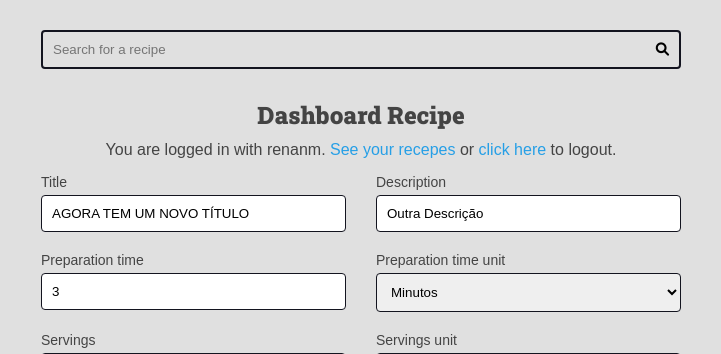
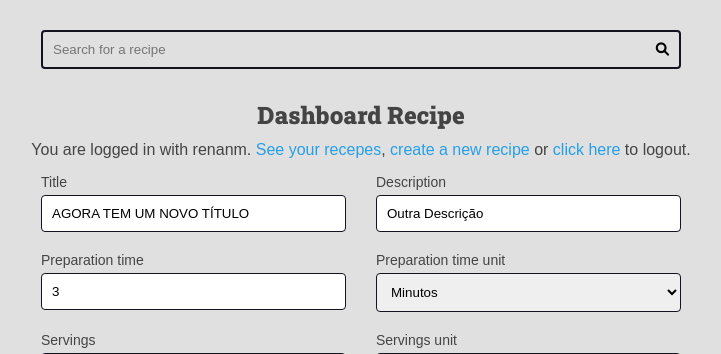
Before and after one commit to RenanMatias/curso-django-projeto1, a Django app: page /authors/dashboard/recipe/2/edit/ in a window 1280 px wide. Shown: the part 113-467 px from the top of the page, without its empty margins (279-1000 px from the left). Run offline with Django 4.2, Linux system fonts and the light colour scheme; a user stored in the database is signed in; data comes from the database, SQL or seed files in the repository; both versions use the stored data as it was after the commit.

Commit message:
189. Challenge - Created the view of create a new recipe.view

```diff
--- a/authors/templates/authors/pages/dashboard.html
+++ b/authors/templates/authors/pages/dashboard.html
@@ -6,6 +6,7 @@
   <div class="main-content center container">
     <h2>Dashboard ({{ user }})</h2>
     {% include 'authors/partials/login_message.html' %}
+    {% include 'global/partials/messages.html' %}
 
     <div class="authors-dashboard-container">
       <h3>Your recipes</h3>
@@ -24,6 +25,5 @@
 
   </div>
 
-  {% include 'global/partials/messages.html' %}
 
 {% endblock content %}
--- a/authors/templates/authors/partials/login_message.html
+++ b/authors/templates/authors/partials/login_message.html
@@ -1,7 +1,8 @@
 {% if user.is_authenticated %}
 <div class="login-message">
   You are logged in with {{user.username}}.
-  <a href="{% url 'authors:dashboard' %}">See your recepes</a> or
+  <a href="{% url 'authors:dashboard' %}">See your recepes</a>,
+  <a href="{% url 'authors:dashboard_recipe_create' %}">create a new recipe</a> or
   <form class="inline-form" action="{% url 'authors:logout' %}" method='POST'>
     {% csrf_token %}
     <input type="hidden" name="username" value="{{ user.username }}">
--- a/authors/urls.py
+++ b/authors/urls.py
@@ -13,6 +13,11 @@ urlpatterns = [
     path('dashboard/', views.dashboard, name='dashboard'),
     path('dashboard/', views.dashboard, name='dashboard'),
     path(
+        'dashboard/recipe/create/',
+        views.dashboard_recipe_create,
+        name='dashboard_recipe_create'
+    ),
+    path(
         'dashboard/recipe/<int:id>/edit/',
         views.dashboard_recipe_edit,
         name='dashboard_recipe_edit'
--- a/authors/views.py
+++ b/authors/views.py
@@ -139,3 +139,35 @@ def dashboard_recipe_edit(request, id):
             'form': form,
         }
     )
+
+
+@login_required(login_url='authors:login', redirect_field_name='next')
+def dashboard_recipe_create(request):
+
+    form = AuthorRecipeForm(
+        data=request.POST or None,
+        files=request.FILES or None,
+    )
+
+    if form.is_valid():
+        # Now, the form is valid and we can try to save it
+        recipe = form.save(commit=False)
+
+        recipe.author = request.user
+        recipe.preparation_steps_is_html = False
+        recipe.is_published = False
+        recipe.slug = recipe.title
+
+        recipe.save()
+
+        messages.success(request, 'Your recipe has been create successfully!')
+
+        return redirect(reverse('authors:dashboard'))
+
+    return render(
+        request,
+        'authors/pages/dashboard_recipe_create.html',
+        context={
+            'form': form,
+        }
+    )
```
Also changed, not shown: authors/templates/authors/pages/dashboard_recipe_create.html (added, +16 -0 lines), db.sqlite3.
